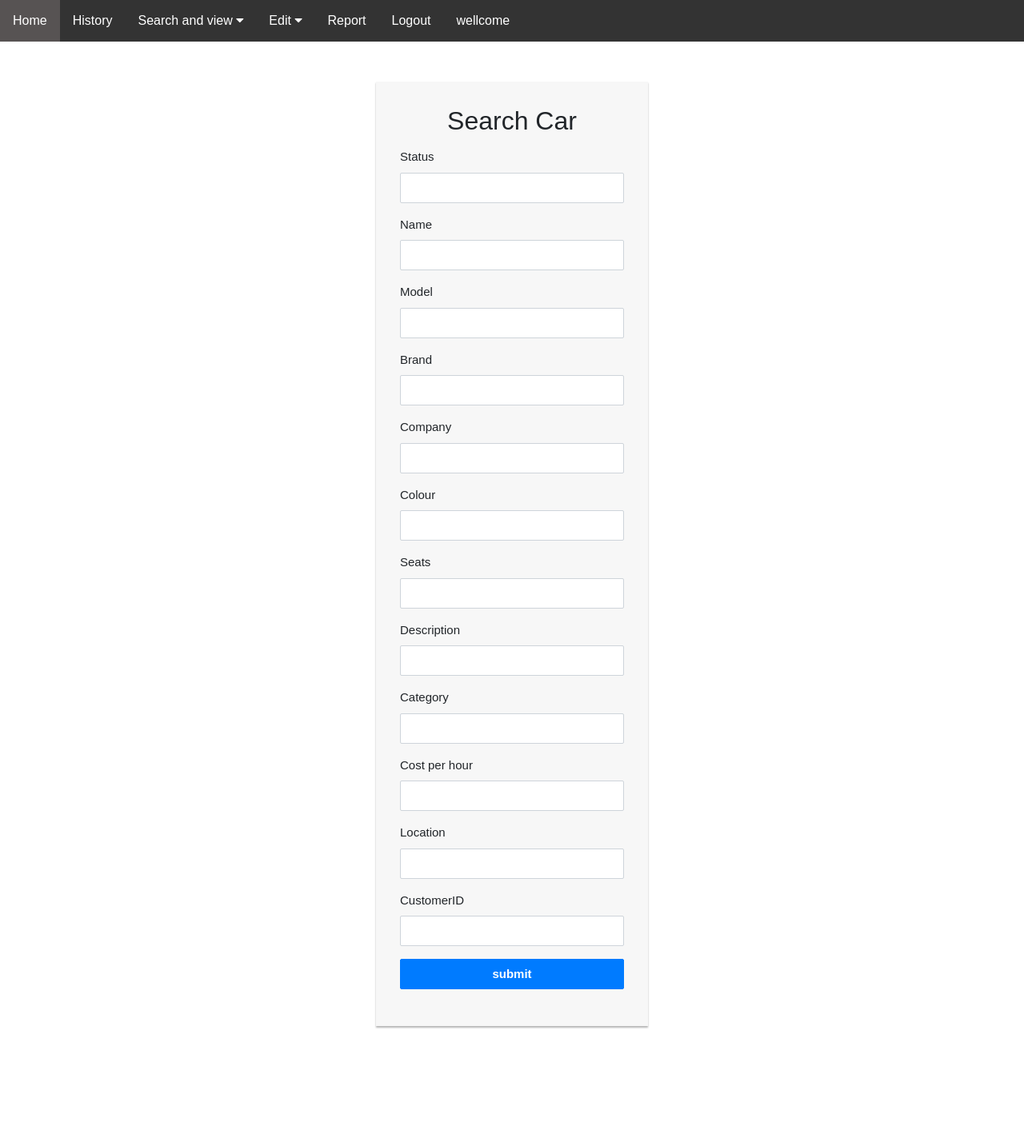
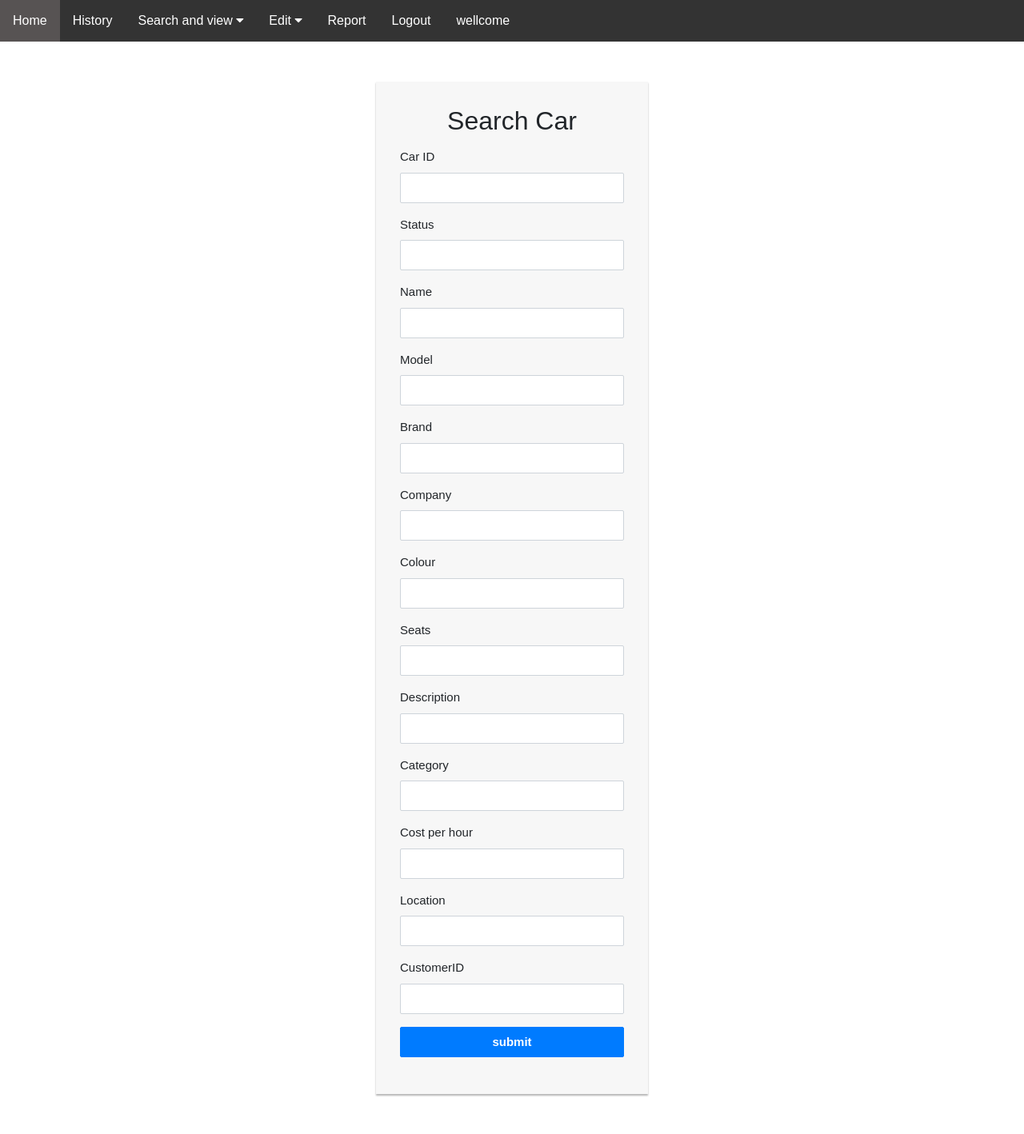
Before and after one commit to nguyenkhangduy298/car-share-system-iot, a Flask app: page /admin/searchcar in a window 1280 px wide. Shown: the whole page at 80% size. Before the commit the page ends 1286 px from the top, so only its background shows below. Run offline with Flask 2, Linux system fonts and the light colour scheme; the visitor is signed in with stand-in values (Sample User, id 1); some libraries are stand-ins or nearby versions.

Commit message:
small fix for searches

```diff
--- a/PartB/admin.py
+++ b/PartB/admin.py
@@ -135,6 +135,7 @@ def removeCustomer():
                 return redirect(url_for("adminbp.removeCustomer"))
         else:
             return render_template("remove_customer.html")
+
     else:
         return redirect(url_for("login"))
 
@@ -207,7 +208,7 @@ def searchCar():
                     Car.brand.like("%{}%".format(request.form["brand"])),
                     Car.company.like("%{}%".format(request.form["company"])),
                     Car.colour.like("%{}%".format(request.form["colour"])),
-                    Car.seats.like("%{}%".format(request.form["seat"])),
+                    Car.seats.like("%{}%".format(request.form["seats"])),
                     Car.category.like("%{}%".format(request.form["category"])),
                     Car.cost_per_hour.like("%{}%".format(request.form["cost"])),
                     Car.location.like("%{}%".format(request.form["location"])),
--- a/PartB/templates/search_car.html
+++ b/PartB/templates/search_car.html
@@ -123,6 +123,10 @@
                 <form  method="POST">
                     <h2 class="text-center">Search Car</h2>
                     <div class="form-group">
+                      <label>Car ID</label>
+                      <input type="number" name="id"class="form-control">
+                    </div>
+                    <div class="form-group">
                         <label>Status</label>
                         <input type="text" name="status"class="form-control">
                     </div>
--- a/PartB/templates/search_customer.html
+++ b/PartB/templates/search_customer.html
@@ -123,6 +123,10 @@
                 <form  method="POST">
                     <h2 class="text-center">Search Customer</h2>
                     <div class="form-group">
+                      <label>Customer ID</label>
+                      <input type="number" name="id"class="form-control">
+                    </div>
+                    <div class="form-group">
                         <label>Username</label>
                         <input type="text" name="username"class="form-control">
                     </div>
```
